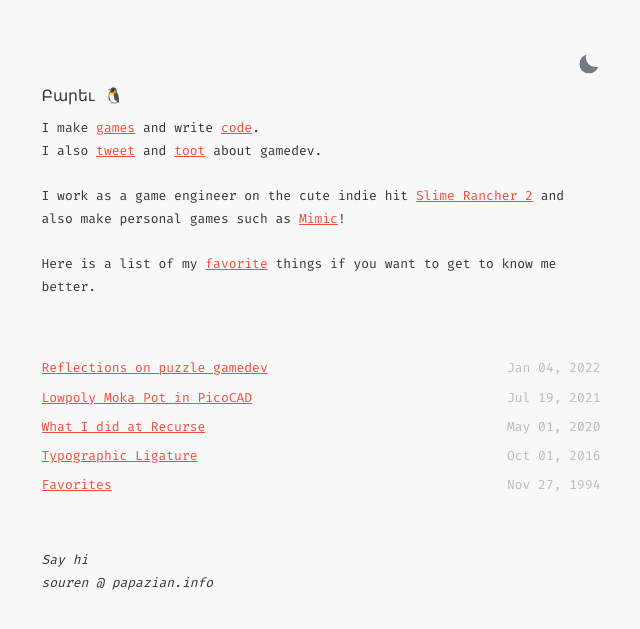
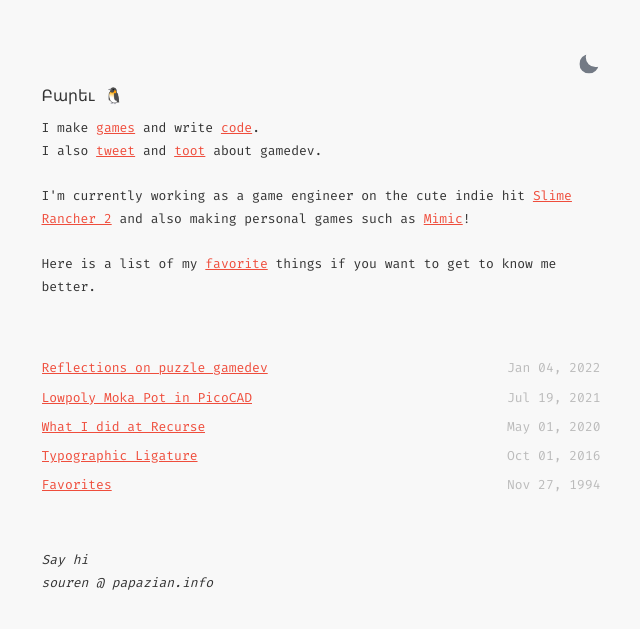
Before and after one commit to sourencho/sourencho.github.io, a Jekyll site: the page built from index.html, in a window 1280 px wide. Shown: the top 629 px of the page, without its empty margins (319-959 px from the left). Built offline with Jekyll 4.4.1, drawn with Linux system fonts in a browser that asks for light colours.

Commit message:
Update index.html

```diff
--- a/index.html
+++ b/index.html
@@ -19,7 +19,7 @@
     <br>
 
     <p>
-        I work as a game engineer on the cute indie hit <a href="https://store.steampowered.com/app/1657630/Slime_Rancher_2/" target="_blank">Slime Rancher 2</a> and also make personal games such as <a href="https://sourencho.itch.io/mimic" target="_blank">Mimic</a>!
+        I'm currently working as a game engineer on the cute indie hit <a href="https://store.steampowered.com/app/1657630/Slime_Rancher_2/" target="_blank">Slime Rancher 2</a> and also making personal games such as <a href="https://sourencho.itch.io/mimic" target="_blank">Mimic</a>!
     </p>
     <br>
 
```
